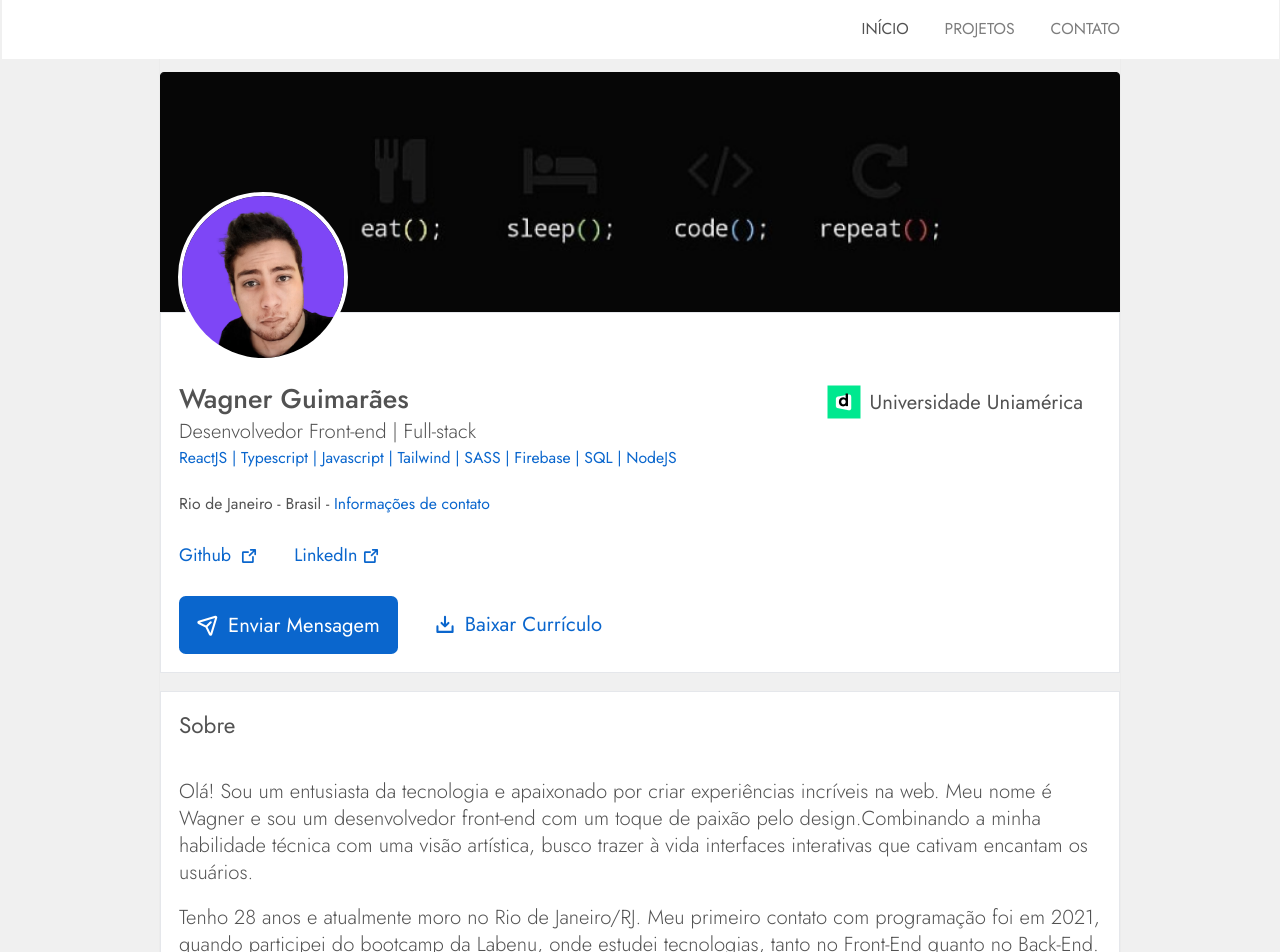
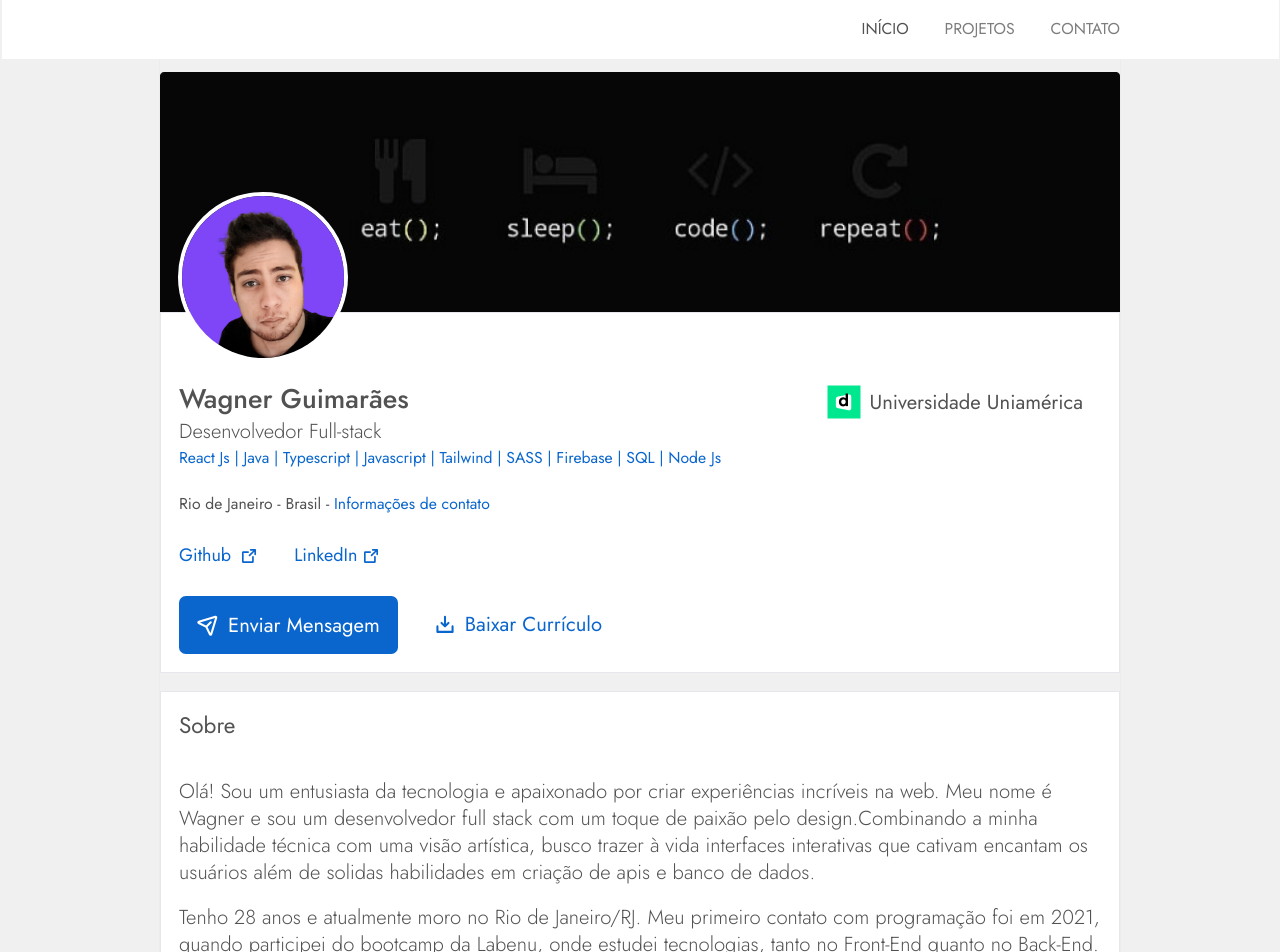
Before and after one commit to devvagnerBR/devvagner-frontend, a React (Vite) app: page / in a window 1280 px wide. Shown: the top 952 px of the page. Built offline with nearby package versions, Linux system fonts and the light colour scheme.

Commit message:
:sparkles: feat: update languages and bio

```diff
--- a/src/Components/ModalContactInfo.tsx
+++ b/src/Components/ModalContactInfo.tsx
@@ -41,7 +41,7 @@ export const ModalContactInfo = () => {
                         <Icon.Phone size={26} className="fill-secondary-500" />
                         <div className="flex flex-col items-start justify-end">
                             <h1 className="text-base">Telefone</h1>
-                            <a target="_blank" href="https://web.whatsapp.com/send?phone=5522999887464" className="text-base  font-light text-primary-500 hover:underline cursor-pointer">(22) 99988-7464</a>
+                            <a target="_blank" href="https://web.whatsapp.com/send?phone=5522997759060" className="text-base  font-light text-primary-500 hover:underline cursor-pointer">(22) 99775-9060</a>
                         </div>
                     </div>
                 </main>
--- a/src/Sections/About.tsx
+++ b/src/Sections/About.tsx
@@ -8,8 +8,8 @@ export const About = () => {
             <h1 className='text-xl'>Sobre</h1>
             <p className='pt-8 max-lg:pt-4 max-md:text-base font-light text-lg leading-6'>
                 Olá! Sou um entusiasta da tecnologia e apaixonado por criar experiências incríveis na web. Meu nome é Wagner
-                e sou um desenvolvedor front-end com um toque de paixão pelo design.Combinando a minha habilidade técnica com
-                uma visão artística, busco trazer à vida interfaces interativas que cativam encantam os usuários.
+                e sou um desenvolvedor full stack com um toque de paixão pelo design.Combinando a minha habilidade técnica com
+                uma visão artística, busco trazer à vida interfaces interativas que cativam encantam os usuários além de solidas habilidades em criação de  apis e banco de dados.
             </p>
 
             <p className='pt-4 font-light max-md:text-base text-lg leading-6'>
--- a/src/Sections/Introduction.tsx
+++ b/src/Sections/Introduction.tsx
@@ -22,8 +22,8 @@ export const Introduction = () => {
                 <header className="pt-12 max-sm:pt-14 max-mobile:pt-8 max-lg:pt-16 flex max-md:flex-col max-md:items-start max-md:gap-4 w-full justify-between  ">
                     <div className="flex flex-col gap-2 max-md:order-1 max-mobile:w-full max-md:pt-2 max-sm:pt-0 ">
                         <h1 className="text-2xl font-medium leading-none">Wagner Guimarães</h1>
-                        <h1 className="text-lg  font-light leading-none">Desenvolvedor Front-end | Full-stack</h1>
-                        <h2 className="text-sm text-primary-500 leading-none  max-md:leading-5">ReactJS | Typescript | Javascript | Tailwind | SASS | Firebase | SQL | NodeJS</h2>
+                        <h1 className="text-lg  font-light leading-none">Desenvolvedor  Full-stack</h1>
+                        <h2 className="text-sm text-primary-500 leading-none  max-md:leading-5">React Js | Java | Typescript | Javascript | Tailwind | SASS | Firebase | SQL | Node Js</h2>
 
                         <div className="flex md:hidden items-center gap-2 cursor-pointer">
                             <img src={college_logo} alt="faculdade Descomplica Logo" title="Faculdade Descomplica" />
```
